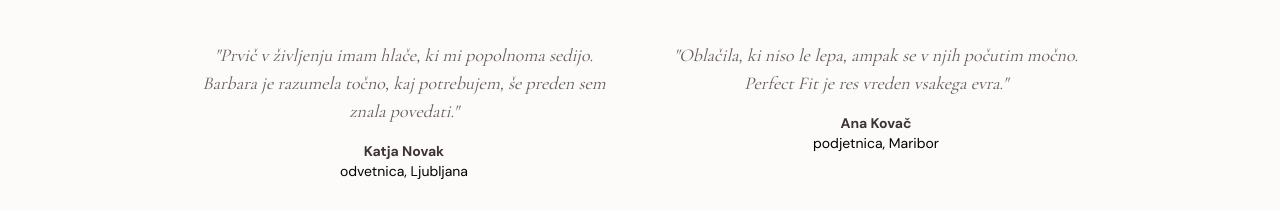
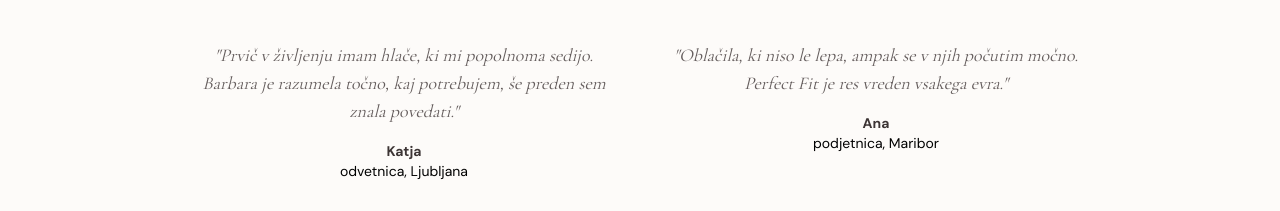
Before and after one commit to urosm-cyber/pplux1, a Next.js app: page / in a window 1280 px wide. Shown: the part 3752-3963 px from the top of the page. Built offline with nearby package versions, Linux system fonts and the light colour scheme.

Commit message:
update: anonymize testimonials on homepage

```diff
--- a/src/app/page.tsx
+++ b/src/app/page.tsx
@@ -184,7 +184,7 @@ export default function Home() {
                   &quot;Prvič v življenju imam hlače, ki mi popolnoma sedijo. Barbara je razumela točno, kaj potrebujem, še preden sem znala povedati.&quot;
                 </p>
                 <div className="text-sm text-muted-foreground">
-                  <span className="font-bold text-foreground block">Katja Novak</span>
+                  <span className="font-bold text-foreground block">Katja</span>
                   odvetnica, Ljubljana
                 </div>
               </div>
@@ -193,7 +193,7 @@ export default function Home() {
                   &quot;Oblačila, ki niso le lepa, ampak se v njih počutim močno. Perfect Fit je res vreden vsakega evra.&quot;
                 </p>
                 <div className="text-sm text-muted-foreground">
-                  <span className="font-bold text-foreground block">Ana Kovač</span>
+                  <span className="font-bold text-foreground block">Ana</span>
                   podjetnica, Maribor
                 </div>
               </div>
```
